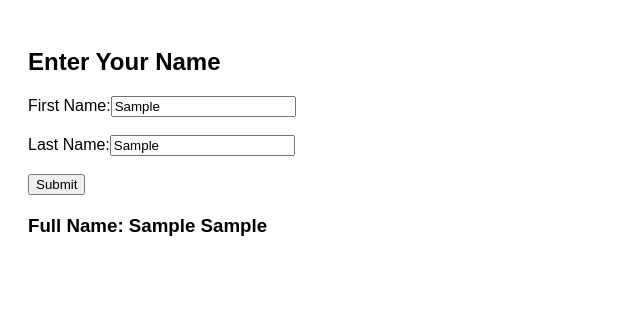
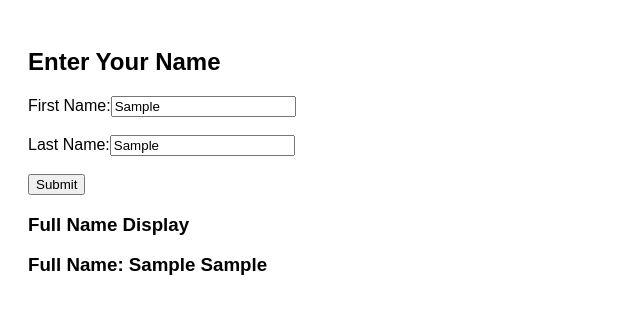
Before and after one commit to Mario-World/Frontend-Labs, a React (Vite) app: page / in a window 1280 px wide. Both pictures are taken after typing "Sample", "Sample" into the empty fields and a click on the button "Submit". Shown: the top 314 px of the page, without its empty margins (0-640 px from the left). Built offline with nearby package versions, Linux system fonts and the light colour scheme.

Commit message:
updated NameForm

```diff
--- a/src/NameForm.jsx
+++ b/src/NameForm.jsx
@@ -7,7 +7,7 @@ function NameForm() {
   const [fullName, setFullName] = useState("");
 
   const handleSubmit = (e) => {
-    e.preventDefault(); // prevent page reload
+    e.preventDefault();
     if (firstName && lastName) {
       setFullName(`${firstName} ${lastName}`);
     } else {
@@ -45,8 +45,11 @@ function NameForm() {
         <button type="submit">Submit</button>
       </form>
 
+      {/* Add this heading so Cypress finds it */}
+      <h3>Full Name Display</h3>
+
       {fullName && (
-        <h3 style={{ marginTop: "20px" }}>
+        <h3 style={{ marginTop: "10px" }}>
           Full Name: {fullName}
         </h3>
       )}
```
